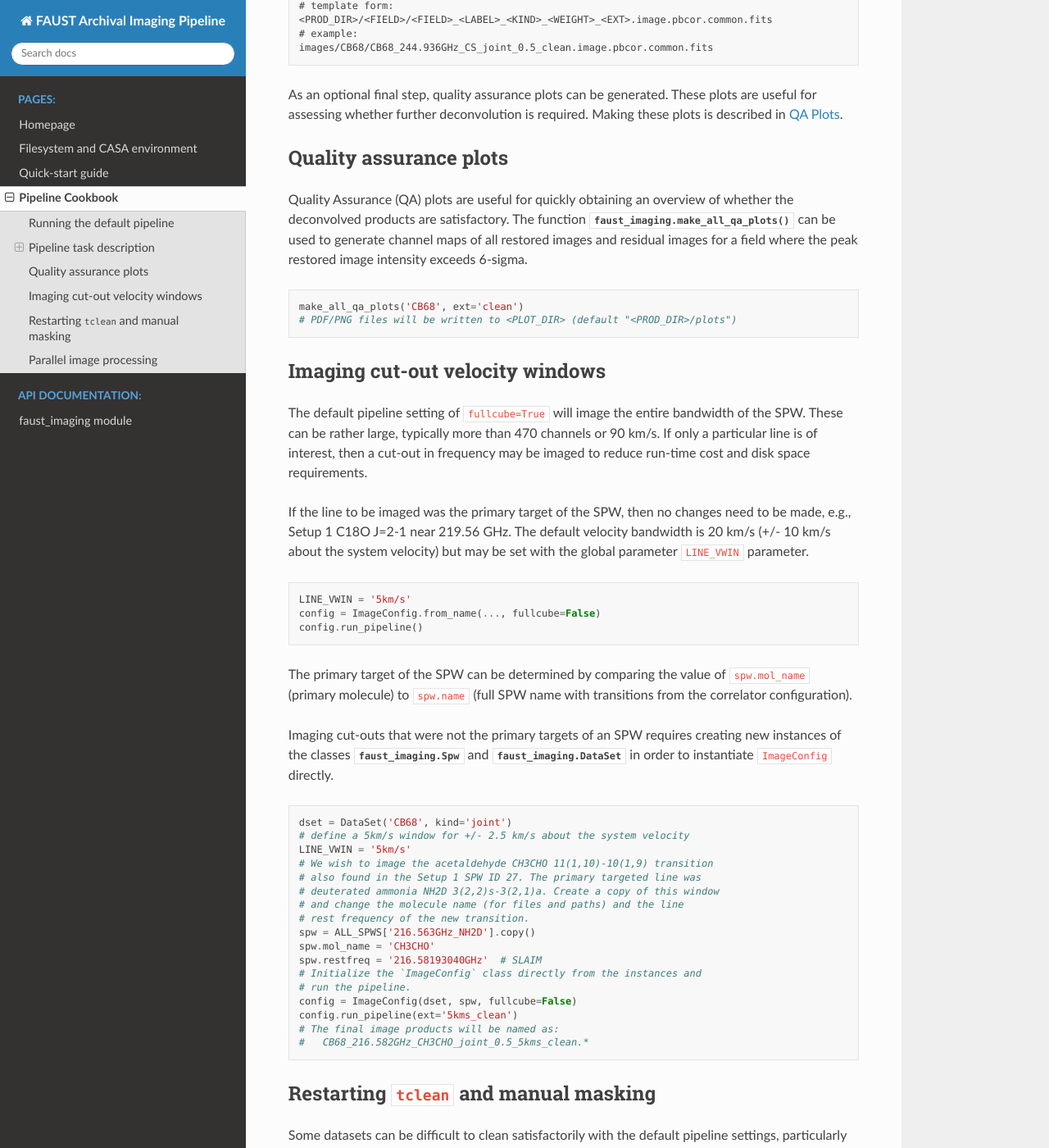
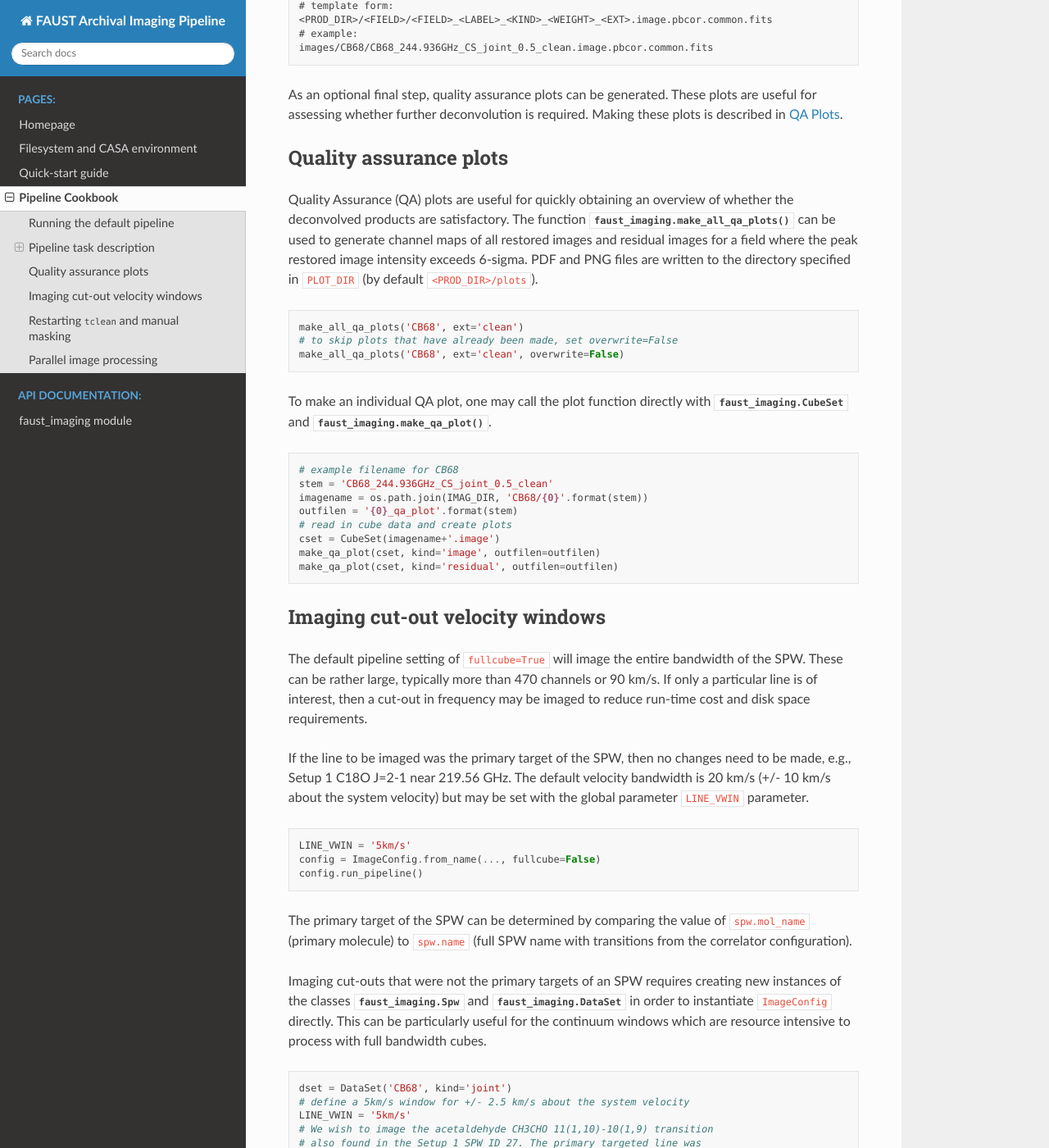
Before and after one commit to autocorr/faust_line_imaging, a Sphinx documentation site: the page built from docs/source/recipes.rst, in a window 1280 px wide and 1400 px high, scrolled down 2758 px. Shown: the whole window at 82% size. Built offline with Sphinx 7.4.7 and the Read the Docs theme 2.0.0, drawn with Linux system fonts in a browser that asks for light colours.

Commit message:
Update docs

```diff
--- a/docs/source/recipes.rst
+++ b/docs/source/recipes.rst
@@ -153,12 +153,28 @@ Quality Assurance (QA) plots are useful for quickly obtaining an overview of
 whether the deconvolved products are satisfactory. The function
 :func:`faust_imaging.make_all_qa_plots` can be used to generate channel maps of
 all restored images and residual images for a field where the peak restored
-image intensity exceeds 6-sigma.
+image intensity exceeds 6-sigma. PDF and PNG files are written to the directory
+specified in ``PLOT_DIR`` (by default ``<PROD_DIR>/plots``).
 
 .. code-block:: python
 
    make_all_qa_plots('CB68', ext='clean')
-   # PDF/PNG files will be written to <PLOT_DIR> (default "<PROD_DIR>/plots")
+   # to skip plots that have already been made, set overwrite=False
+   make_all_qa_plots('CB68', ext='clean', overwrite=False)
+
+To make an individual QA plot, one may call the plot function directly with
+:class:`faust_imaging.CubeSet` and :func:`faust_imaging.make_qa_plot`.
+
+.. code-block:: python
+
+   # example filename for CB68
+   stem = 'CB68_244.936GHz_CS_joint_0.5_clean'
+   imagename = os.path.join(IMAG_DIR, 'CB68/{0}'.format(stem))
+   outfilen = '{0}_qa_plot'.format(stem)
+   # read in cube data and create plots
+   cset = CubeSet(imagename+'.image')
+   make_qa_plot(cset, kind='image', outfilen=outfilen)
+   make_qa_plot(cset, kind='residual', outfilen=outfilen)
 
 
 Imaging cut-out velocity windows
@@ -187,7 +203,8 @@ transitions from the correlator configuration).
 Imaging cut-outs that were not the primary targets of an SPW requires creating
 new instances of the classes :class:`faust_imaging.Spw` and
 :class:`faust_imaging.DataSet` in order to instantiate ``ImageConfig``
-directly.
+directly. This can be particularly useful for the continuum windows which
+are resource intensive to process with full bandwidth cubes.
 
 .. code-block:: python
 
```
